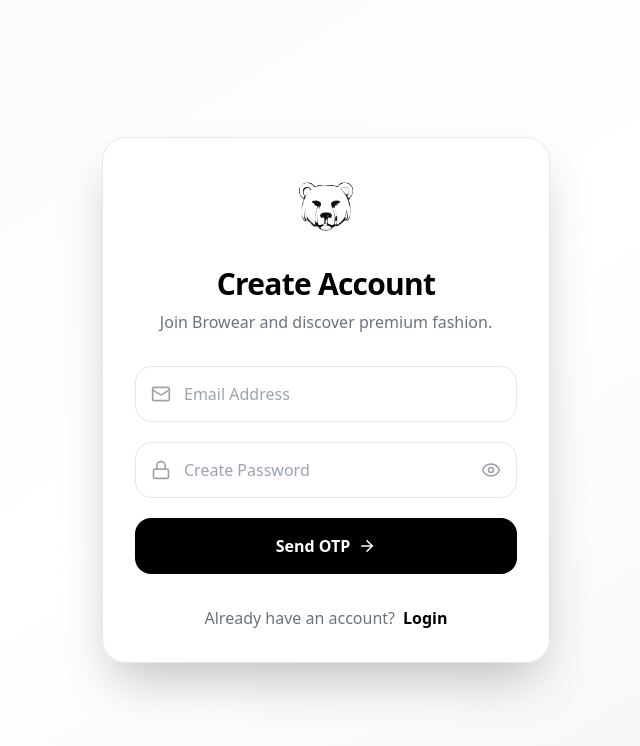
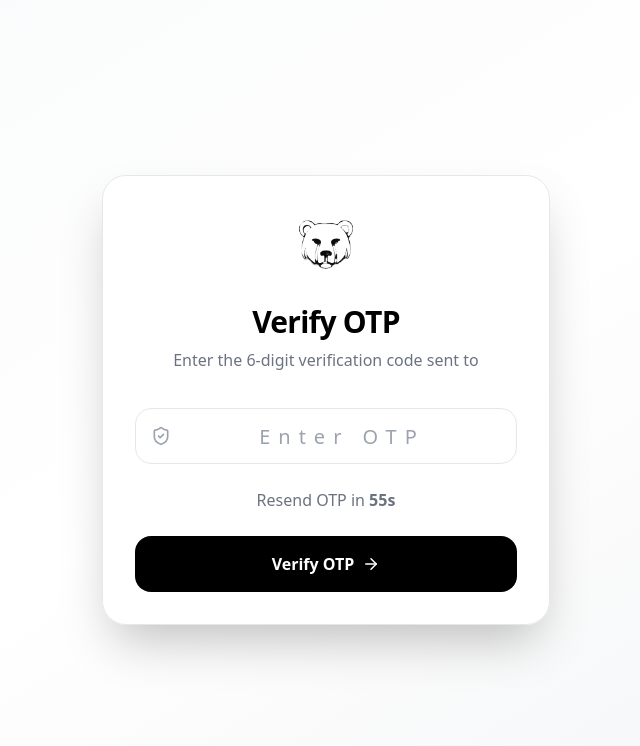
Before and after one commit to RajeshWebDev213/Browear-Frontend, a React (Vite) app: page / in a window 1280 px wide. Shown: the top 746 px of the page, without its empty margins (314-954 px from the left). Built offline with nearby package versions, Linux system fonts and the light colour scheme.

Commit message:
feat: implement minimalist navbar and premium OTP UI with axios integration

```diff
--- a/src/App.jsx
+++ b/src/App.jsx
@@ -1,9 +1,9 @@
-import Signup from "./Pages/Auth/Signup";
+import OTP from "./Pages/Auth/OTP";
 
 function App() {
   return (
     <>
-      <Signup />
+      <OTP />
     </>
   );
 }
--- a/src/Pages/Auth/OTP.jsx
+++ b/src/Pages/Auth/OTP.jsx
@@ -1,136 +1,443 @@
-import React, { useContext, useEffect, useState } from "react";
+import React, { useEffect, useState } from "react";
 import { useLocation, useNavigate } from "react-router-dom";
-import { AuthContext } from "./AuthContext";
+
+// import api from "../../services/api";
+import brand from "../../assets/logo/browear-1.png"
+
+import {
+  ShieldCheck,
+  RotateCcw,
+  ArrowRight,
+} from "lucide-react";
+
 function OTP() {
-  const [seconds, setSeconds] = useState(60);
-  const [otp, setOtp] = useState("");
-  const [error, setError] = useState("");
+
   const navigate = useNavigate();
   const location = useLocation();
-  const { login } = useContext(AuthContext);
-  const { email, password, demoOtp } = location.state || {};
-  const [loading, setLoading] = useState(false);
+
+  const { email, password, demoOtp } =
+    location.state || {};
+
+  const [otp, setOtp] = useState("");
+
+  const [seconds, setSeconds] =
+    useState(60);
+
+  const [loading, setLoading] =
+    useState(false);
+
+  const [resending, setResending] =
+    useState(false);
+
+  const [error, setError] =
+    useState("");
+
+  useEffect(() => {
+
+    if (seconds === 0) return;
+
+    const timer = setInterval(() => {
+
+      setSeconds((prev) => prev - 1);
+
+    }, 1000);
+
+    return () => clearInterval(timer);
+
+  }, [seconds]);
 
   const verifyOTP = async (e) => {
+
     e.preventDefault();
 
+    setError("");
+
     if (!otp) {
-      alert("Enter OTP");
+
+      setError("Please enter OTP.");
+
       return;
+
     }
 
-    //  MOVED length check BEFORE fetch
     if (otp.length !== 6) {
-      setError("Please enter a valid 6-digit OTP");
+
+      setError(
+        "OTP must contain exactly 6 digits."
+      );
+
       return;
+
     }
 
-    //  Only send email + otp (password not needed for OTP verify)
-    const res = await fetch("http://localhost:3000/api/auth/verify-otp", {
-      method: "POST",
-      headers: {
-        "Content-Type": "application/json"
-      },
-      body: JSON.stringify({ email,password,otp})
-    });
+    try {
 
-    const data = await res.json();
-   if (res.ok) {
-  console.log("TOKEN AFTER SIGNUP:", data.token);
+      setLoading(true);
 
-  localStorage.setItem("token", data.token);
+      const response =
+        await api.post(
+          "/auth/verify-otp",
+          {
+            email,
+            password,
+            otp,
+          }
+        );
 
-  localStorage.removeItem("otpAccess");
-  localStorage.setItem("personalAccess", "true");
+      const data = response.data;
+
+      localStorage.setItem(
+        "token",
+        data.token
+      );
+
+      localStorage.removeItem(
+        "otpAccess"
+      );
+
+      localStorage.setItem(
+        "personalAccess",
+        "true"
+      );
 
       navigate("/personal");
-}else {
-      setError(data.message || "Invalid OTP");
+
+    } catch (err) {
+
+      console.log(err);
+
+      setError(
+
+        err.response?.data?.message ||
+
+        "OTP verification failed."
+
+      );
+
+    } finally {
+
+      setLoading(false);
+
     }
+
   };
+
   const resendOTP = async () => {
 
-  await fetch("http://localhost:3000/api/auth/resend-otp", {
-  method: "POST",
-  headers: {
-    "Content-Type": "application/json"
-  },
-  body: JSON.stringify({ email })
-});
+    try {
 
+      setResending(true);
 
-  setSeconds(30);
+      await api.post(
+        "/auth/resend-otp",
+        {
+          email,
+        }
+      );
+
+      setSeconds(60);
+
+    } catch (err) {
+
+      console.log(err);
+
+      setError(
+
+        err.response?.data?.message ||
+
+        "Failed to resend OTP."
+
+      );
+
+    } finally {
+
+      setResending(false);
+
+    }
+
   };
+  return (
+  <div className="min-h-screen bg-gradient-to-br from-gray-50 via-white to-gray-100 flex items-center justify-center px-6">
 
+    <div
+      className="
+      w-full
+      max-w-md
+      bg-white/90
+      backdrop-blur-xl
+      rounded-3xl
+      shadow-2xl
+      border
+      border-gray-200
+      p-8
+      "
+    >
 
-  useEffect(() => {
-    if (seconds === 0) return;
+      {/* Logo */}
 
-    const interval = setInterval(() => {
-      setSeconds((prev) => prev - 1);
-    }, 1000);
+      <div className="flex flex-col items-center">
 
-    return () => clearInterval(interval);
-  }, [seconds]);
+        <img
+          src={brand}
+          alt="Browear"
+          className="w-20 mb-4"
+        />
 
-  return (
-    <div className="min-h-screen flex justify-center items-center bg-gray-100 px-4">
-      <div className="w-full max-w-md bg-white px-6 py-8 rounded-xl shadow-md">
-        <h1 className="text-2xl sm:text-3xl font-semibold text-center">
-          Enter the 6-digit OTP
+        <h1 className="text-3xl font-bold tracking-tight">
+
+          Verify OTP
+
         </h1>
+
+        <p className="text-gray-500 mt-2 text-center">
+
+          Enter the 6-digit verification code sent to
+
+        </p>
+
+        <p className="font-semibold mt-1">
+
+          {email}
+
+        </p>
+
+      </div>
+
+      {/* Demo OTP */}
+
       {demoOtp && (
-  <div className="mt-4 text-center">
-    <p className="text-sm text-gray-500">Demo OTP</p>
 
-    <p className="text-xl font-bold tracking-widest">
+        <div
+          className="
+          mt-6
+          rounded-2xl
+          bg-gray-100
+          border
+          border-gray-200
+          p-5
+          text-center
+          "
+        >
+
+          <p className="text-sm text-gray-500">
+
+            Demo OTP
+
+          </p>
+
+          <p
+            className="
+            text-3xl
+            tracking-[10px]
+            font-bold
+            mt-2
+            "
+          >
+
             {demoOtp}
+
           </p>
+
         </div>
+
       )}
 
-        <form onSubmit={verifyOTP} className="flex flex-col gap-5 mt-6">
-          <input
-           id="otp"
-            type="text"
-            placeholder="Enter OTP"
-            maxLength={6}
-            value={otp}
-            onChange={(e) =>
-              setOtp(e.target.value.replace(/[^0-9]/g, ""))
-            }
-            className="w-full h-11 text-center text-lg tracking-widest border-2 border-blue-950 rounded outline-none focus:ring-2 focus:ring-blue-400"
-            required
+      {/* Error */}
+
+      {error && (
+
+        <div
+          className="
+          mt-5
+          rounded-xl
+          border
+          border-red-200
+          bg-red-50
+          p-3
+          text-sm
+          text-red-600
+          "
+        >
+
+          {error}
+
+        </div>
+
+      )}
+
+      {/* Form */}
+
+      <form
+        onSubmit={verifyOTP}
+        className="mt-8 space-y-6"
+      >
+
+        <div className="relative">
+
+          <ShieldCheck
+            size={20}
+            className="
+            absolute
+            left-4
+            top-1/2
+            -translate-y-1/2
+            text-gray-400
+            "
           />
 
+          <input
 
-          {error && (
-            <p className="text-red-600 text-sm text-center">
-              {error}
+            type="text"
+
+            maxLength={6}
+
+            value={otp}
+
+            onChange={(e) =>
+              setOtp(
+                e.target.value.replace(
+                  /[^0-9]/g,
+                  ""
+                )
+              )
+            }
+
+            placeholder="Enter OTP"
+
+            className="
+            w-full
+            h-14
+            rounded-2xl
+            border
+            border-gray-200
+            pl-12
+            pr-4
+            text-center
+            text-xl
+            tracking-[8px]
+            outline-none
+            focus:border-black
+            transition
+            "
+
+          />
+
+        </div>
+
+        {/* Timer */}
+
+        <div className="text-center">
+
+          {seconds > 0 ? (
+
+            <p className="text-gray-500">
+
+              Resend OTP in
+
+              <span className="font-semibold">
+
+                {" "}
+                {seconds}s
+
+              </span>
+
             </p>
+
+          ) : (
+
+            <button
+
+              type="button"
+
+              onClick={resendOTP}
+
+              disabled={resending}
+
+              className="
+              inline-flex
+              items-center
+              gap-2
+              text-black
+              font-medium
+              hover:underline
+              disabled:opacity-50
+              "
+
+            >
+
+              <RotateCcw size={18} />
+
+              {resending
+                ? "Sending..."
+                : "Resend OTP"}
+
+            </button>
+
           )}
 
- <div style={{ marginTop: "10px" }}>
-      {seconds > 0 ? (
-        <p>Resend OTP in {seconds}s</p>
-      ) : (
-        <button onClick={resendOTP} disabled={loading}>
-          {loading ? "Sending..." : "Resend OTP"}
-        </button>
-      )}
         </div>
 
+        {/* Verify */}
+
         <button
+
           type="submit"
-            disabled={seconds > 60}
-            className="w-full h-11 bg-black text-white rounded font-semibold hover:opacity-90 disabled:opacity-50"
+
+          disabled={loading}
+
+          className="
+          w-full
+          h-14
+          rounded-2xl
+          bg-black
+          text-white
+          font-semibold
+          flex
+          items-center
+          justify-center
+          gap-2
+          hover:bg-zinc-900
+          transition
+          disabled:opacity-60
+          "
+
         >
-            Verify
+
+          {loading ? (
+
+            <div
+              className="
+              w-5
+              h-5
+              rounded-full
+              border-2
+              border-white
+              border-t-transparent
+              animate-spin
+              "
+            />
+
+          ) : (
+
+            <>
+
+              Verify OTP
+
+              <ArrowRight size={18} />
+
+            </>
+
+          )}
+
         </button>
+
       </form>
+
     </div>
+
   </div>
 );
+
 }
 
 export default OTP;
```
Lines whose indentation alone changed are shown as unchanged.
